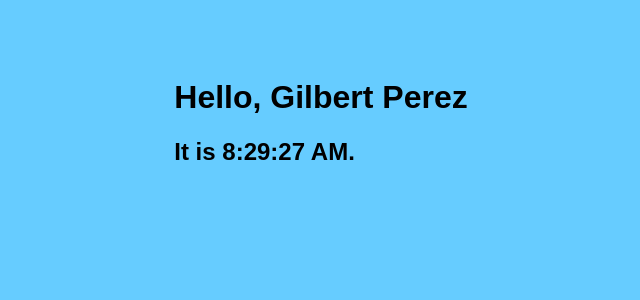
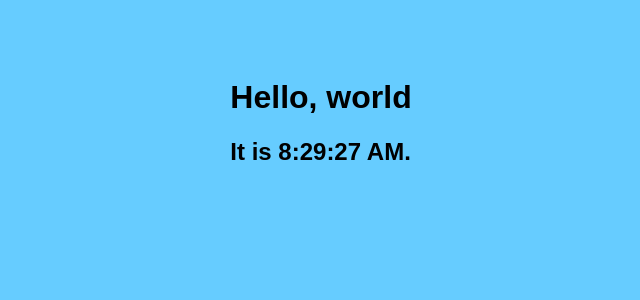
Before and after one commit to Gilbertkitetu/ReactTodo-Application, a React (Create React App) app in the folder todoapp/: page / in a window 1280 px wide. Shown: the top 300 px of the page, without its empty margins (319-959 px from the left). Built offline with nearby package versions, Linux system fonts and the light colour scheme.

Commit message:
React state  and lifestyle

```diff
--- a/todoapp/src/index.js
+++ b/todoapp/src/index.js
@@ -1,33 +1,36 @@
 import React from "react";
 import ReactDom from "react-dom";
 import "./index.css";
-/*import todolist file*/
 
-//import TodoList from "./TodoList";
+class Clock extends React.Component {
+    constructor(props) {
+        super(props);
+        this.state = {date: new Date()};
+    }
+componentDidMount() {
+        this.timerID = setInterval(
+            () => this.tick(), 1000
+        );
+}
+componentWillMount() {
+        clearInterval(this.timerID);
+}
+tick(){
+        this.setState({
+            date: new Date()
+        });
+}
 
-const name = "Gilbert Perez";
-function tick() {
-
-
-const element = (
-    <div>
-    <h1>Hello, {name}</h1>
-    <h2>It is {new Date().toLocaleTimeString()}.</h2>
-    </div>
+    render() {
+        return (
+            <div>
+                <h1>Hello, world</h1>
+                <h2>It is {this.state.date.toLocaleTimeString()}.</h2>
+            </div>
         );
-
-var destination = document.querySelector("#container");
-
+    }
+}
 ReactDom.render(
-    <div>
-
-        {element}
-
-
-
-    </div>,
-    destination
+    <Clock />,
+    document.getElementById('container')
 );
-    }
-
-        setInterval(tick, 1000);
```
